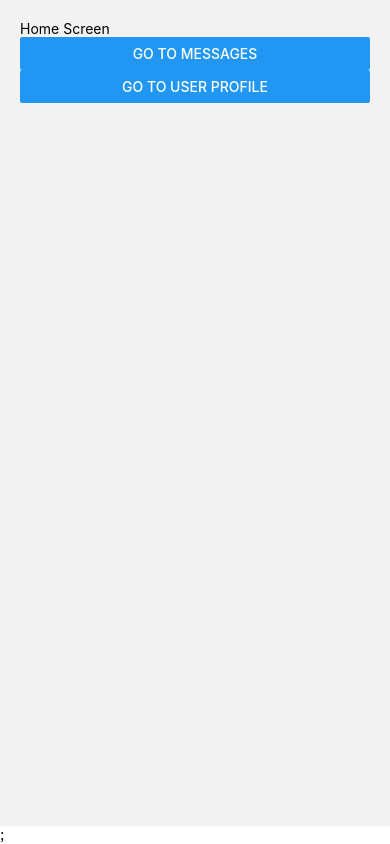
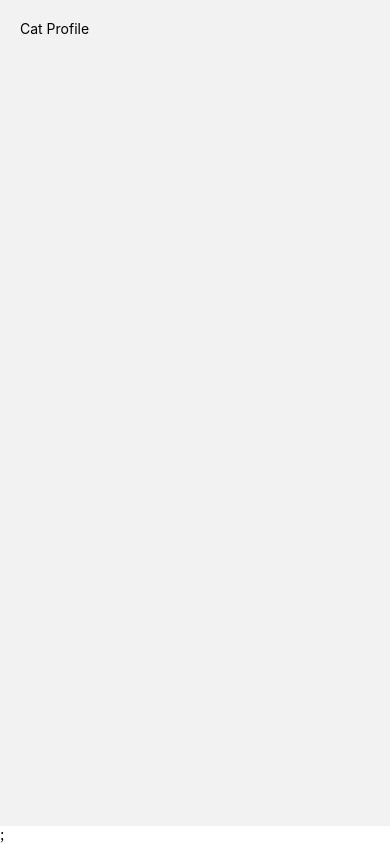
Before and after one commit to austin437/cat-tinder, a React Native app: screen /Home in a window 390 px wide. Built offline with nearby package versions, Linux system fonts and the light colour scheme.

Commit message:
feat: LikeableCats and CatProfile created

```diff
--- /dev/null
+++ b/app/components/CatProfile/index.tsx
@@ -0,0 +1,17 @@
+import React from 'react';
+import { StyleSheet, Text, View } from 'react-native';
+
+const CatProfile = () => {
+
+    return <View style={[styles.root]}>
+        <Text>Cat Profile</Text>
+    </View>;
+};
+
+const styles = StyleSheet.create({
+    root: {
+        padding: 20,
+    },
+});
+
+export default CatProfile;
--- /dev/null
+++ b/app/features/LikeableCats/index.tsx
@@ -0,0 +1,8 @@
+import CatProfile from '@app/components/CatProfile';
+import React from 'react';
+
+const LikeableCats = () => {
+    return <CatProfile />;
+};
+
+export default LikeableCats;
--- a/app/screens/HomeScreen.tsx
+++ b/app/screens/HomeScreen.tsx
@@ -1,20 +1,10 @@
-import { useNavigation } from '@react-navigation/native';
+import LikeableCats from '@app/features/LikeableCats';
 import React from 'react';
-import { Button, SafeAreaView, StyleSheet, Text, View } from 'react-native';
+import { SafeAreaView, StyleSheet } from 'react-native';
 
 const HomeScreen = () => {
-  const navigation = useNavigation<StackNavigationProp>();
-
   return <SafeAreaView style={[styles.root]}>
-    <View style={[styles.container]}>
-      <Text>Home Screen</Text>
-      <Button title={'Go to Messages'} onPress={() => navigation.navigate('Message', {
-        id: 86,
-      })} />
-      <Button title={'Go to User Profile'} onPress={() => navigation.navigate('UserProfile', {
-        id: 112,
-      })} />
-    </View>
+    <LikeableCats />
   </SafeAreaView>;
 };
 
@@ -22,9 +12,6 @@ const styles = StyleSheet.create({
   root: {
     flex: 1,
   },
-  container: {
-    padding: 20,
-  },
 });
 
 export default HomeScreen;
```
